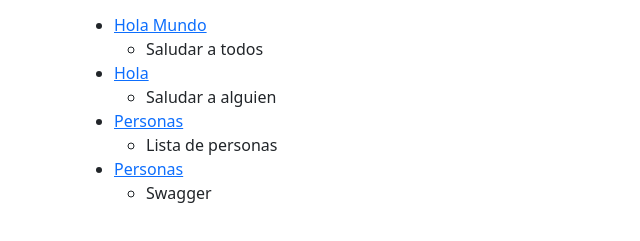
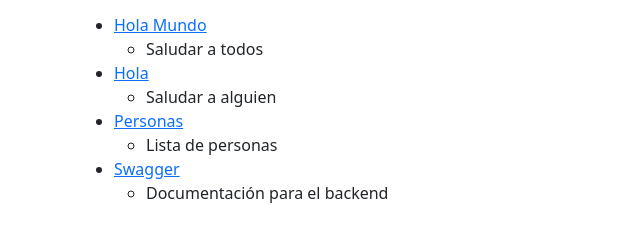
Before and after one commit to akobashikawa/express-personas, a website: page public/index.html in a window 1280 px wide. Shown: the part 83-324 px from the top of the page, without its empty margins (0-640 px from the left). Drawn offline with nearby package versions, Linux system fonts and the light colour scheme.

Commit message:
Link corregido

```diff
--- a/public/index.html
+++ b/public/index.html
@@ -34,9 +34,9 @@
       </li>
 
       <li>
-        <a href="./doc">Personas</a>
+        <a href="./doc">Swagger</a>
         <ul>
-          <li> Swagger </li>
+          <li> Documentación para el backend </li>
         </ul>
       </li>
     </ul>
```
